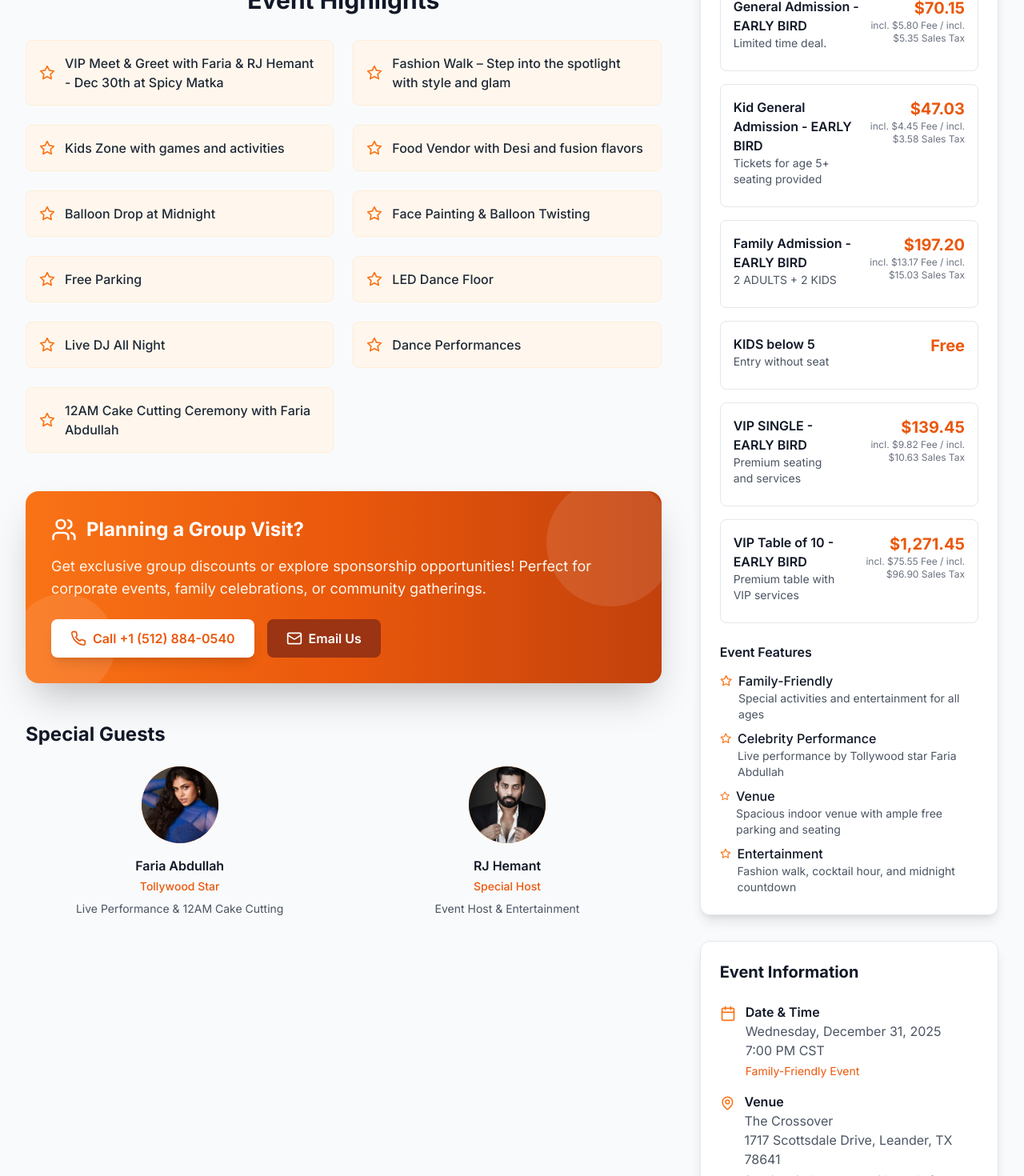
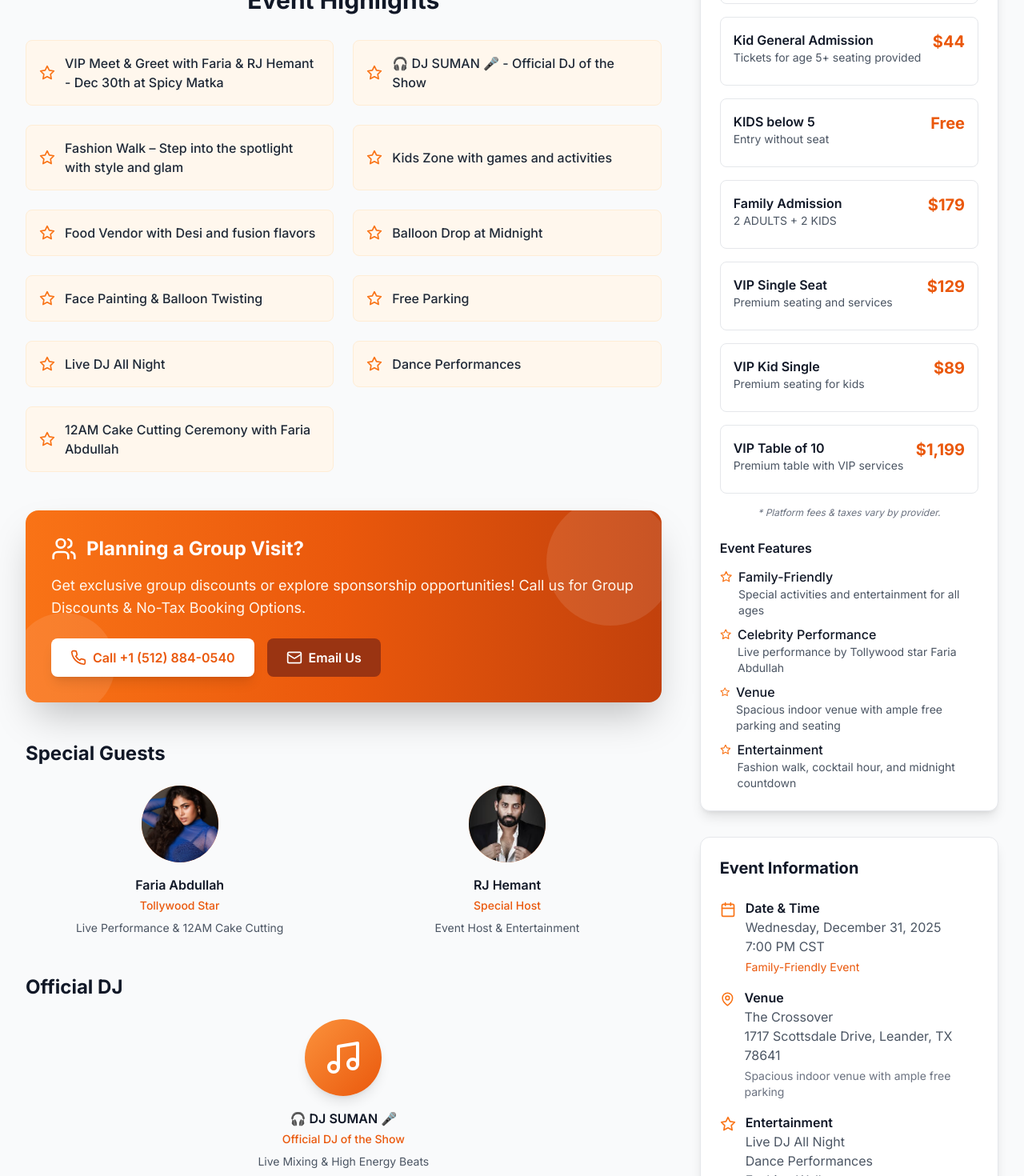
Before and after one commit to iconentertainmentz2025/icon-showtime, a React (Vite) app: page /events in a window 1280 px wide. Shown: the part 1720-3190 px from the top of the page at 80% size. Built offline with nearby package versions, Linux system fonts and the light colour scheme; a web font is replaced by a local one.

Commit message:
Update prices, ticket modal, and add DJ Suman section

```diff
--- a/src/pages/Events.jsx
+++ b/src/pages/Events.jsx
@@ -16,7 +16,7 @@ const Events = () => {
     time: "7:00 PM CST",
     venue: "The Crossover",
     address: "1717 Scottsdale Drive, Leander, TX 78641",
-    price: "Starting from $47.03",
+    price: "Starting from $44",
     status: "on-sale",
     titleSponsor: "Spicy Matka, Leander",
     specialGuest: "Faria Abdullah",
@@ -27,22 +27,14 @@ const Events = () => {
     eventId: "1829421622319",
     ticketTiers: [
       {
-        name: "General Admission - EARLY BIRD",
-        price: "$70.15",
-        details: "incl. $5.80 Fee / incl. $5.35 Sales Tax",
+        name: "General Admission",
+        price: "$69",
         description: "Limited time deal."
       },
       {
-        name: "Kid General Admission - EARLY BIRD",
-        price: "$47.03",
-        details: "incl. $4.45 Fee / incl. $3.58 Sales Tax",
+        name: "Kid General Admission",
+        price: "$44",
         description: "Tickets for age 5+ seating provided"
-      },
-      {
-        name: "Family Admission - EARLY BIRD",
-        price: "$197.20",
-        details: "incl. $13.17 Fee / incl. $15.03 Sales Tax",
-        description: "2 ADULTS + 2 KIDS"
       },
       {
         name: "KIDS below 5",
@@ -50,28 +42,36 @@ const Events = () => {
         description: "Entry without seat"
       },
       {
-        name: "VIP SINGLE - EARLY BIRD",
-        price: "$139.45",
-        details: "incl. $9.82 Fee / incl. $10.63 Sales Tax",
+        name: "Family Admission",
+        price: "$179",
+        description: "2 ADULTS + 2 KIDS"
+      },
+      {
+        name: "VIP Single Seat",
+        price: "$129",
         description: "Premium seating and services"
       },
       {
-        name: "VIP Table of 10 - EARLY BIRD",
-        price: "$1,271.45",
-        details: "incl. $75.55 Fee / incl. $96.90 Sales Tax",
+        name: "VIP Kid Single",
+        price: "$89",
+        description: "Premium seating for kids"
+      },
+      {
+        name: "VIP Table of 10",
+        price: "$1,199",
         description: "Premium table with VIP services"
       }
     ],
     description: "Ring in the New Year with lights, laughter, and unforgettable memories at ICONIC Countdown 2026, Austin's most electrifying Desi celebration! Join us for a glamorous, family-friendly night hosted by the one and only RJ Hemant, featuring Tollywood star Faria Abdullah — visiting Austin for the very first time!",
     highlights: [
       "VIP Meet & Greet with Faria & RJ Hemant - Dec 30th at Spicy Matka",
+      "🎧 DJ SUMAN 🎤 - Official DJ of the Show",
       "Fashion Walk – Step into the spotlight with style and glam",
       "Kids Zone with games and activities",
       "Food Vendor with Desi and fusion flavors",
       "Balloon Drop at Midnight",
       "Face Painting & Balloon Twisting",
       "Free Parking",
-      "LED Dance Floor",
       "Live DJ All Night",
       "Dance Performances",
       "12AM Cake Cutting Ceremony with Faria Abdullah"
@@ -183,8 +183,8 @@ const Events = () => {
           "@type": "AggregateOffer",
           "availability": "https://schema.org/InStock",
           "priceCurrency": "USD",
-          "lowPrice": "47.03",
-          "highPrice": "1271.45",
+          "lowPrice": "44.00",
+          "highPrice": "1199.00",
           "url": featuredEvent.quickllyLink,
           "validFrom": "2024-10-24T00:00:00-06:00",
           "category": "Event Tickets"
@@ -387,7 +387,7 @@ const Events = () => {
                     <h3 className="text-2xl font-bold text-white">Planning a Group Visit?</h3>
                   </div>
                   <p className="text-orange-50 text-lg mb-6">
-                    Get exclusive group discounts or explore sponsorship opportunities! Perfect for corporate events, family celebrations, or community gatherings.
+                    Get exclusive group discounts or explore sponsorship opportunities! Call us for Group Discounts & No-Tax Booking Options.
                   </p>
                   <div className="flex flex-col sm:flex-row gap-4">
                     <a
@@ -440,6 +440,21 @@ const Events = () => {
                   </div>
                 </div>
               </div>
+
+              {/* Official DJ */}
+              <div>
+                <h3 className="text-2xl font-bold text-gray-900 mb-6">Official DJ</h3>
+                <div className="flex justify-center">
+                  <div className="text-center">
+                    <div className="w-24 h-24 mx-auto mb-4 rounded-full bg-gradient-to-br from-orange-400 to-orange-600 flex items-center justify-center shadow-lg">
+                      <Music className="w-12 h-12 text-white" />
+                    </div>
+                    <h4 className="font-semibold text-gray-900 mb-1">🎧 DJ SUMAN 🎤</h4>
+                    <p className="text-orange-600 text-sm font-medium mb-2">Official DJ of the Show</p>
+                    <p className="text-gray-600 text-sm">Live Mixing & High Energy Beats</p>
+                  </div>
+                </div>
+              </div>
             </div>
 
             {/* Sidebar */}
@@ -449,14 +464,9 @@ const Events = () => {
               <div className="bg-white rounded-xl p-6 shadow-lg border border-gray-200">
                 <h3 className="text-xl font-bold text-gray-900 mb-6">Ticket Information</h3>
                 <div className="space-y-6">
-                  {/* Early Bird Notice */}
-                  <div className="p-4 rounded-lg border-2 border-orange-500 bg-orange-50 relative">
-                    <div className="absolute -top-3 left-4 px-3 py-1 bg-orange-500 text-white text-xs font-semibold rounded-full">
-                      Early Bird
-                    </div>
-                    <h4 className="font-semibold text-gray-900 mb-2">Tickets On Sale Now!</h4>
-                    <p className="text-gray-600 text-sm mb-4">Secure your spot at Austin's biggest Desi New Year celebration!</p>
-
+                  {/* Ticket Purchase CTA */}
+                  <div className="mb-6">
+                    <p className="text-gray-600 mb-4">Secure your spot at Austin's biggest Desi New Year celebration!</p>
                     <button
                       onClick={() => handleTicketClick('Sidebar')}
                       className="inline-flex items-center justify-center w-full px-4 py-2 bg-orange-500 text-white rounded-lg font-semibold hover:bg-orange-600 transition-colors duration-200"
@@ -464,7 +474,6 @@ const Events = () => {
                       <Ticket className="w-5 h-5 mr-2" />
                       Buy Tickets
                     </button>
-
                   </div>
 
                   {/* Ticket Categories */}
@@ -487,6 +496,9 @@ const Events = () => {
                         </div>
                       </div>
                     ))}
+                    <p className="text-xs text-gray-500 italic mt-2 text-center">
+                      * Platform fees & taxes vary by provider.
+                    </p>
                   </div>
                   <div>
                     <h4 className="font-semibold text-gray-900 mb-3">Event Features</h4>
@@ -645,6 +657,39 @@ const Events = () => {
             {/* Modal Body */}
             <div className="p-8 space-y-4">
 
+              {/* Ticket Prices Summary */}
+              <div className="mb-2 p-4 bg-orange-50 rounded-xl border border-orange-100">
+                <h4 className="font-semibold text-gray-900 mb-3 text-xs uppercase tracking-wider border-b border-orange-200 pb-2">Ticket Prices (Fees/Tax vary by platform)</h4>
+                <div className="grid grid-cols-1 sm:grid-cols-2 gap-x-6 gap-y-2 text-sm">
+                  {featuredEvent.ticketTiers.map((tier, idx) => (
+                    <div key={idx} className="flex justify-between items-center">
+                      <span className="text-gray-600 truncate mr-2">{tier.name}</span>
+                      <span className="font-bold text-orange-600 whitespace-nowrap">{tier.price}</span>
+                    </div>
+                  ))}
+                </div>
+              </div>
+
+              {/* Group Discount Banner */}
+              <div className="mb-6 bg-gray-900 text-white p-4 rounded-xl flex items-center justify-between shadow-lg">
+                <div>
+                  <div className="flex items-center gap-2 mb-1">
+                    <Users className="w-4 h-4 text-orange-500" />
+                    <p className="font-bold text-orange-400">Group Discounts Available!</p>
+                  </div>
+                  <p className="text-xs text-gray-300">Save on taxes & fees. Call for direct booking.</p>
+                </div>
+                <a
+                  href="tel:+15128840540"
+                  onClick={() => trackCustomEvents.phoneCall()}
+                  className="bg-white text-gray-900 px-4 py-2 rounded-lg text-sm font-bold hover:bg-orange-50 transition-colors"
+                >
+                  Call Now
+                </a>
+              </div>
+
+              <div className="h-px bg-gray-100 my-4"></div>
+
               {/* Eventbrite Option */}
               <button
                 onClick={() => handleSourceSelect('Eventbrite')}
```
